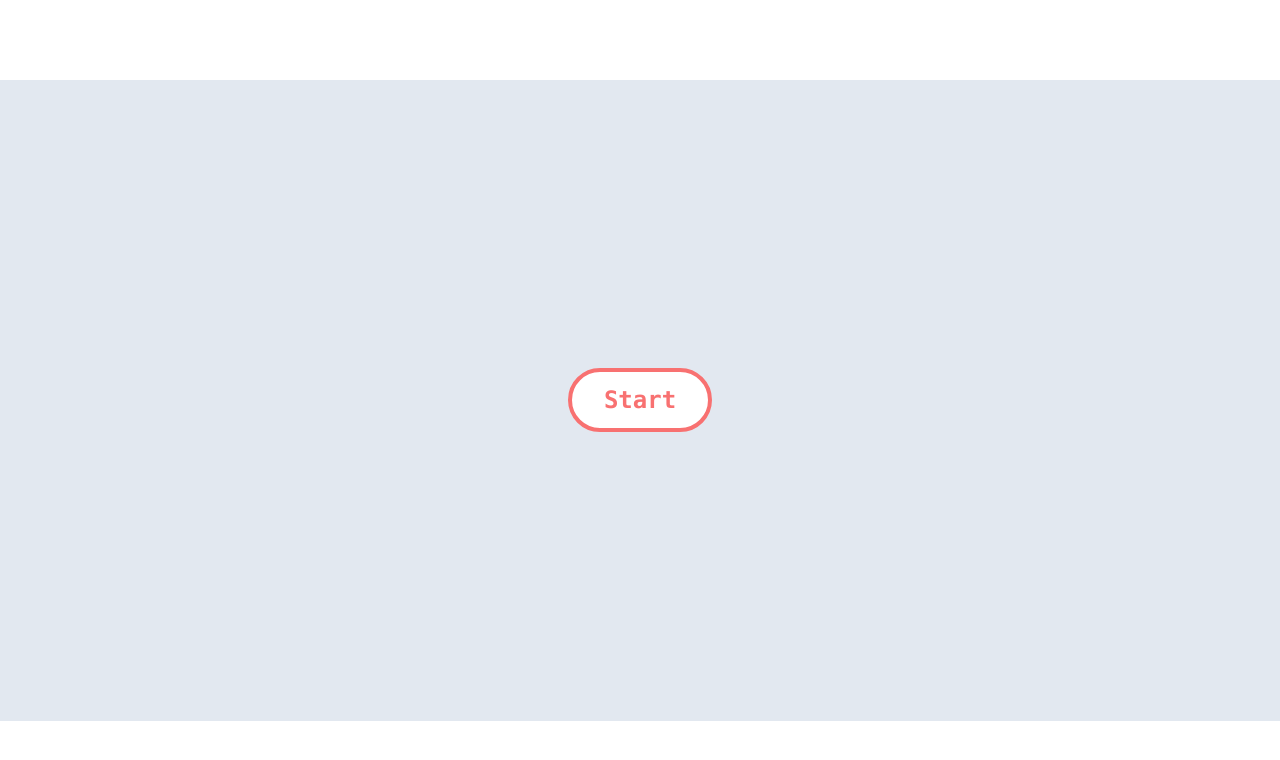
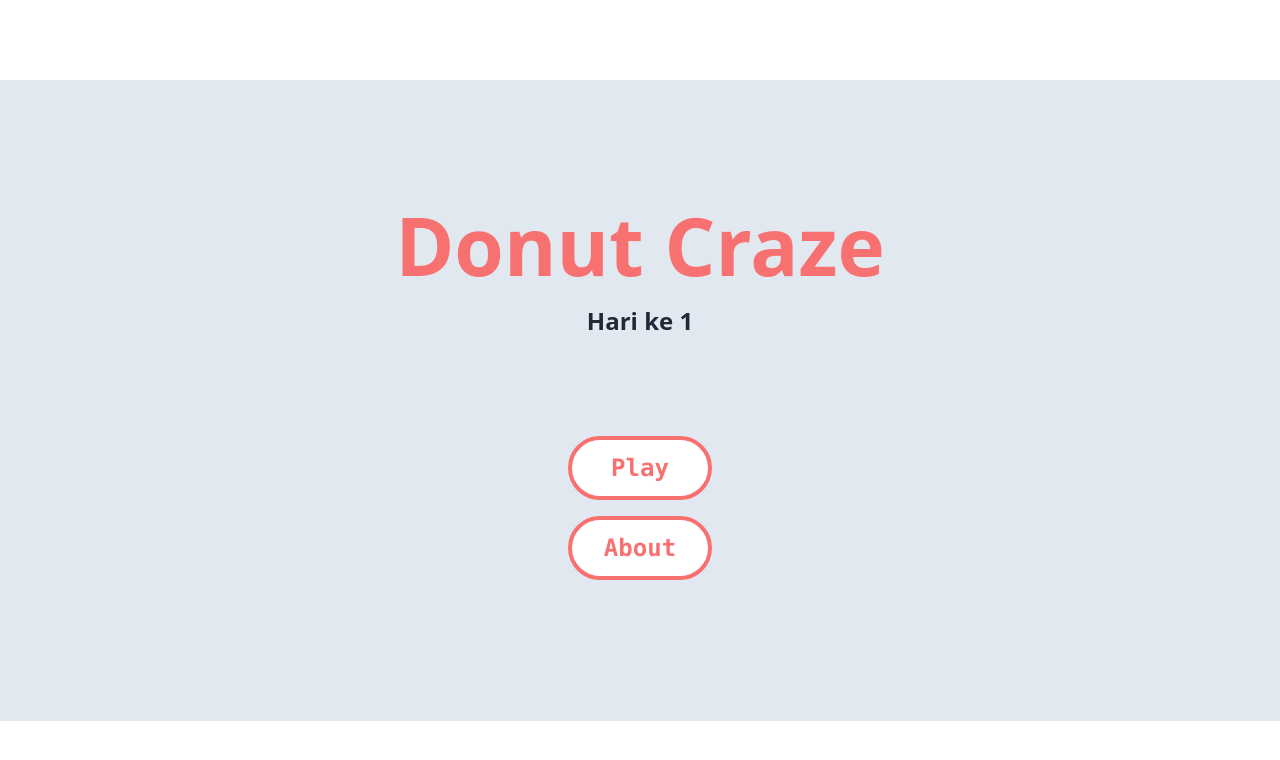
Before and after one commit to Diky-Without-C/Donut-Craze, a React (Vite) app: page / in a window 1280 px wide. Shown: the top 760 px of the page. Built offline with nearby package versions, Linux system fonts and the light colour scheme.

Commit message:
style: new ui for home screen

```diff
--- /dev/null
+++ b/src/layouts/Home/Buttons/index.tsx
@@ -0,0 +1,19 @@
+import useGameStore from "@services/stores/gameStore";
+
+export default function Buttons() {
+  const { game } = useGameStore();
+
+  return (
+    <div className="mt-16 flex h-1/3 w-2/5 flex-col items-center justify-center gap-4">
+      <button
+        onClick={() => game.start()}
+        className="flex h-16 w-36 cursor-pointer items-center justify-center rounded-full border-4 border-red-400 bg-white px-4 py-3 font-mono text-2xl font-bold text-red-400"
+      >
+        Play
+      </button>
+      <button className="flex h-16 w-36 cursor-pointer items-center justify-center rounded-full border-4 border-red-400 bg-white px-4 py-3 font-mono text-2xl font-bold text-red-400">
+        About
+      </button>
+    </div>
+  );
+}
--- /dev/null
+++ b/src/layouts/Home/Header/index.tsx
@@ -0,0 +1,3 @@
+export default function Header() {
+  return <h1 className="text-[5rem] font-bold text-red-400">Donut Craze</h1>;
+}
--- /dev/null
+++ b/src/layouts/Home/Level/index.tsx
@@ -0,0 +1,3 @@
+export default function Level() {
+  return <h2 className="text-2xl font-semibold text-gray-800">Hari ke 1</h2>;
+}
--- a/src/layouts/Home/index.tsx
+++ b/src/layouts/Home/index.tsx
@@ -1,16 +1,13 @@
-import useGameStore from "@services/stores/gameStore";
+import Buttons from "./Buttons";
+import Header from "./Header";
+import Level from "./Level";
 
 export default function Home() {
-  const { game } = useGameStore();
-
   return (
-    <main className="flex h-full w-full items-center justify-center">
-      <button
-        onClick={() => game.start()}
-        className="flex h-16 w-36 cursor-pointer items-center justify-center rounded-full border-4 border-red-400 bg-white px-4 py-3 font-mono text-2xl font-bold text-red-400"
-      >
-        Start
-      </button>
+    <main className="flex h-full w-full flex-col items-center justify-center">
+      <Header />
+      <Level />
+      <Buttons />
     </main>
   );
 }
```
